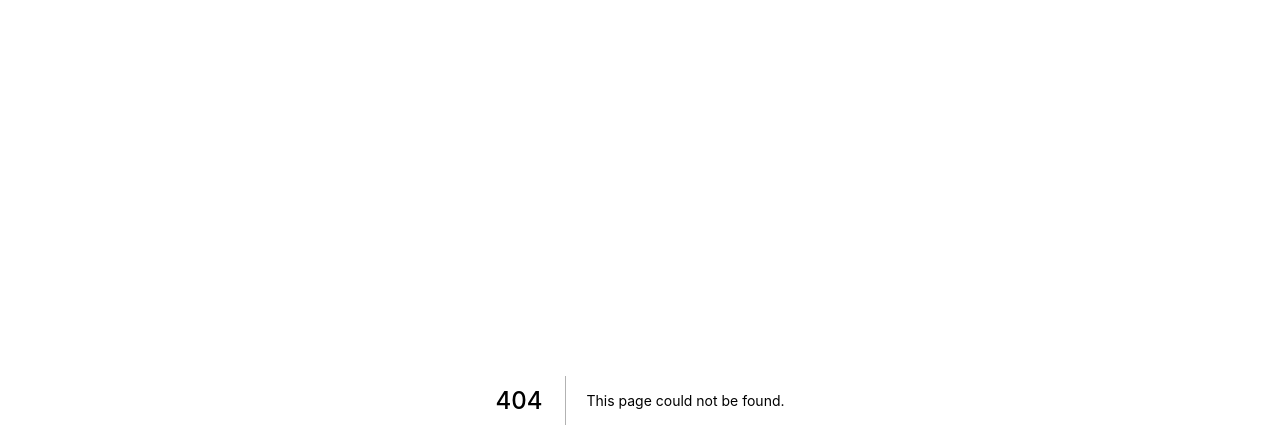
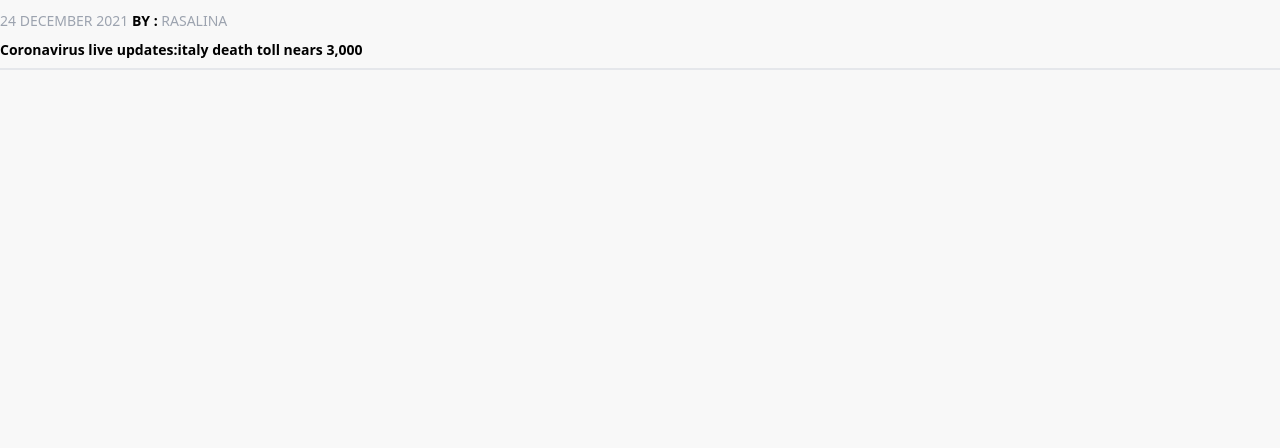
Before and after one commit to Krikor-Greg-Markarian/press71, a Next.js app: page /details/Mustread in a window 1280 px wide. Before the commit this address had no page. Shown: the top 448 px of the page. Built offline with nearby package versions, Linux system fonts and the light colour scheme.

Commit message:
must read section

```diff
--- /dev/null
+++ b/pages/details/Mustread.js
@@ -0,0 +1,26 @@
+import React from 'react'
+
+function Mustread() {
+    return (
+        <div>
+            <div className="pt-2 pb-2">
+                      <p className="text-gray-400 inline text-sm">
+                        24 DECEMBER 2021{" "}
+                        <span className="text-gray-400 inline text-sm">
+                          {" "}
+                          <span className="text-black font-bold ">
+                            BY :
+                          </span>{" "}
+                          RASALINA
+                        </span>{" "}
+                      </p>
+                      <p className="font-bold text-sm pt-2 pb-2">
+                        Coronavirus live updates:italy death toll nears 3,000
+                      </p>
+                      <div className="border-b-2"></div>
+                    </div>
+        </div>
+    )
+}
+
+export default Mustread
```
